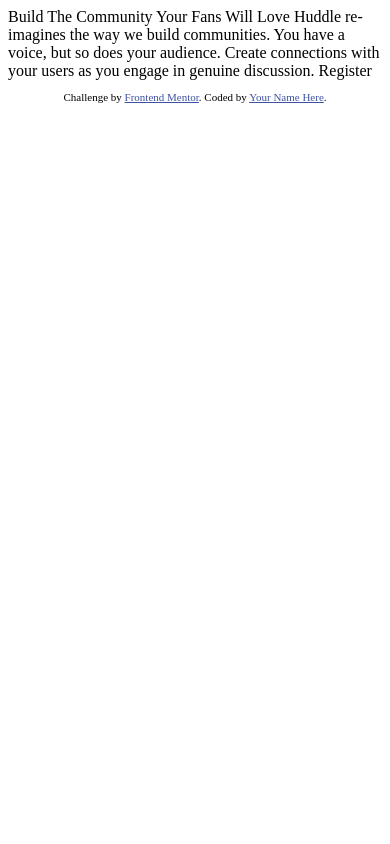
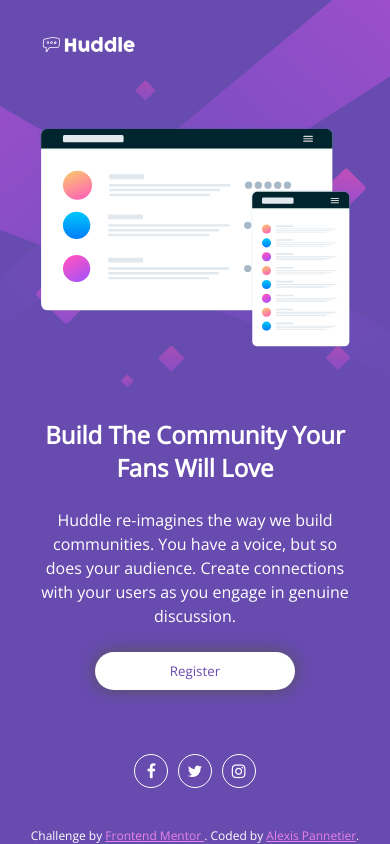
Before and after one commit to Alexis-Pannetier/huddle-landing-page-with-single-introductory-section, a website: page index.html in a window 390 px wide. Drawn offline with Linux system fonts and the light colour scheme.

Commit message:
💄 Integration mobile first

```diff
--- a/index.html
+++ b/index.html
@@ -1,33 +1,78 @@
 <!DOCTYPE html>
 <html lang="en">
-<head>
-  <meta charset="UTF-8">
-  <meta name="viewport" content="width=device-width, initial-scale=1.0"> <!-- displays site properly based on user's device -->
+  <head>
+    <meta charset="UTF-8" />
+    <meta name="viewport" content="width=device-width, initial-scale=1.0" />
+    <!-- displays site properly based on user's device -->
+    <link rel="stylesheet" href="./styles/css/style.css" />
+    <link
+      rel="stylesheet"
+      href="https://cdnjs.cloudflare.com/ajax/libs/font-awesome/4.7.0/css/font-awesome.css"
+    />
 
-  <link rel="icon" type="image/png" sizes="32x32" href="./images/favicon-32x32.png">
+    <link
+      rel="icon"
+      type="image/png"
+      sizes="32x32"
+      href="./images/favicon-32x32.png"
+    />
 
-  <title>Frontend Mentor | Huddle landing page with single introductory section</title>
+    <title>
+      Frontend Mentor | Huddle landing page with single introductory section
+    </title>
+  </head>
 
-  <!-- Feel free to remove these styles or customise in your own stylesheet 👍 -->
-  <style>
-    .attribution { font-size: 11px; text-align: center; }
-    .attribution a { color: hsl(228, 45%, 44%); }
-  </style>
-</head>
-<body>
+  <body>
+    <div class="background"></div>
 
-  Build The Community Your Fans Will Love
+    <header>
+      <img class="logo" src="images/logo.svg" />
+    </header>
 
-  Huddle re-imagines the way we build communities. You have a voice, but so does your audience.
-  Create connections with your users as you engage in genuine discussion.
+    <main>
+      <div class="container">
+        <div class="container-illustration">
+          <img class="illustration" src="images/illustration-mockups.svg" />
+        </div>
 
-  Register
+        <div class="container-text">
+          <h1>Build The Community Your Fans Will Love</h1>
 
-  <footer>
-    <p class="attribution">
-      Challenge by <a href="https://www.frontendmentor.io?ref=challenge" target="_blank">Frontend Mentor</a>.
-      Coded by <a href="#">Your Name Here</a>.
-    </p>
-  </footer>
-</body>
+          <p>
+            Huddle re-imagines the way we build communities. You have a voice,
+            but so does your audience. Create connections with your users as you
+            engage in genuine discussion.
+          </p>
+
+          <button>Register</button>
+        </div>
+      </div>
+
+      <div class="network">
+        <a href="#">
+          <i class="fa fa-facebook"></i>
+        </a>
+        <a href="#">
+          <i class="fa fa-twitter"></i>
+        </a>
+        <a href="#">
+          <i class="fa fa-instagram"></i>
+        </a>
+      </div>
+    </main>
+
+    <footer>
+      <div class="attribution">
+        <span>
+          Challenge by
+          <a
+            href="https://www.frontendmentor.io/challenges/launch-countdown-timer-N0XkGfyz-"
+            target="_blank"
+            >Frontend Mentor </a
+          >. Coded by
+          <a href="https://github.com/Alexis-Pannetier">Alexis Pannetier</a>.
+        </span>
+      </div>
+    </footer>
+  </body>
 </html>
--- /dev/null
+++ b/styles/sass/main.scss
@@ -0,0 +1,208 @@
+:root {
+  --primary: hsl(257, 40%, 49%);
+  --secondary: hsl(300, 69%, 71%);
+  --white: hsl(0, 0%, 100%);
+}
+
+@font-face {
+  font-family: "Open Sans";
+  src: url("/fonts/OpenSans-Regular.ttf");
+  font-weight: 400;
+}
+
+@font-face {
+  font-family: "Poppins";
+  src: url("/fonts/Poppins-Regular.ttf");
+  font-weight: 400;
+}
+
+@font-face {
+  font-family: "Poppins";
+  src: url("/fonts/Poppins-SemiBold.ttf");
+  font-weight: 600;
+}
+
+* {
+  font-family: "Open Sans", Arial, sans-serif;
+  font-weight: 400;
+  color: var(--white);
+}
+
+body {
+  background-color: var(--primary);
+  background-image: url(/images/bg-mobile.svg);
+  background-repeat: no-repeat;
+  background-size: contain;
+  display: flex;
+  justify-content: start;
+  flex-direction: column;
+  align-items: center;
+  min-height: 100vh;
+  margin: 0;
+  padding: 0 2.38rem;
+  max-width: 1700px;
+  margin: auto;
+}
+
+header {
+  width: 100%;
+  padding: 2rem 0;
+
+  .logo {
+    height: calc(49px / 2);
+  }
+}
+
+footer {
+  z-index: 10;
+  position: fixed;
+  bottom: 0;
+  float: none;
+  margin: auto;
+  width: 100%;
+  display: flex;
+  justify-content: space-around;
+  flex-direction: column;
+  align-items: center;
+}
+
+.container {
+  display: flex;
+  justify-content: center;
+  align-items: center;
+  flex-direction: column;
+  text-align: center;
+  padding: 2rem 0;
+  margin-bottom: 2rem;
+
+  .container-illustration {
+    flex: 4;
+  }
+
+  .container-text {
+    flex: 3;
+    // margin-left: ;
+  }
+
+  .illustration {
+    height: 100%;
+    width: 100%;
+    max-width: 400px;
+  }
+
+  .background {
+    background-image: url(/images/bg-mobile.svg);
+    height: 100%;
+    width: 100%;
+  }
+
+  h1 {
+    margin-top: 4rem;
+    font-size: 1.5rem;
+    font-weight: 600;
+  }
+
+  p {
+    margin: 1.5rem 0;
+    line-height: 1.5rem;
+  }
+}
+
+.network {
+  display: flex;
+  flex-wrap: nowrap;
+  justify-content: center;
+  gap: 0.6rem;
+  a {
+    text-decoration: none;
+    .fa {
+      text-align: center;
+      height: 1rem;
+      width: 1rem;
+      padding: 0.5rem;
+      border-radius: 50%;
+      border: solid var(--white) 1px;
+    }
+  }
+}
+
+button {
+  color: var(--primary);
+  background-color: var(--white);
+  padding: 0.6rem;
+  border: none;
+  max-width: 200px;
+  width: 100%;
+  border-radius: 2rem;
+  box-shadow: 0 0 1rem #555;
+}
+
+// RESPONSIVE
+@media (min-width: 1248px) {
+  header {
+    padding: 4rem 0;
+    .logo {
+      height: 49px;
+    }
+  }
+
+  body {
+    background-image: url(/images/bg-desktop.svg);
+    padding: 0 5rem;
+  }
+
+  .container {
+    padding: 0.75rem 0;
+    flex-direction: row;
+    text-align: start;
+    margin-bottom: 1rem;
+    gap: 2rem;
+    align-items: start;
+
+    .illustration {
+      max-width: 800px;
+    }
+
+    h1 {
+      margin-top: 3rem;
+      font-size: 2.5rem;
+    }
+
+    p {
+      font-size: 1.125rem;
+      line-height: 1.75rem;
+    }
+  }
+
+  .network {
+    justify-content: end;
+    gap: 1rem;
+  }
+
+  button {
+    padding: 0.8rem;
+    font-size: 1.125rem;
+  }
+}
+
+// ATTRIBUTION
+.attribution {
+  font-family: roboto;
+  font-size: 0.75rem;
+  text-align: center;
+  color: var(--secondary);
+}
+
+.attribution a {
+  color: var(--secondary);
+}
+
+.attribution a:hover {
+  color: var(--primary);
+}
+
+/* MISC */
+::selection {
+  background-color: var(--secondary);
+  color: var(--white);
+}
```
Also changed, not shown: package.json (added, +22 -0 lines), fonts/OpenSans-Regular.ttf (added), fonts/Poppins-Regular.ttf (added), fonts/Poppins-SemiBold.ttf (added), styles/css/style.css (added), 3 other files.
